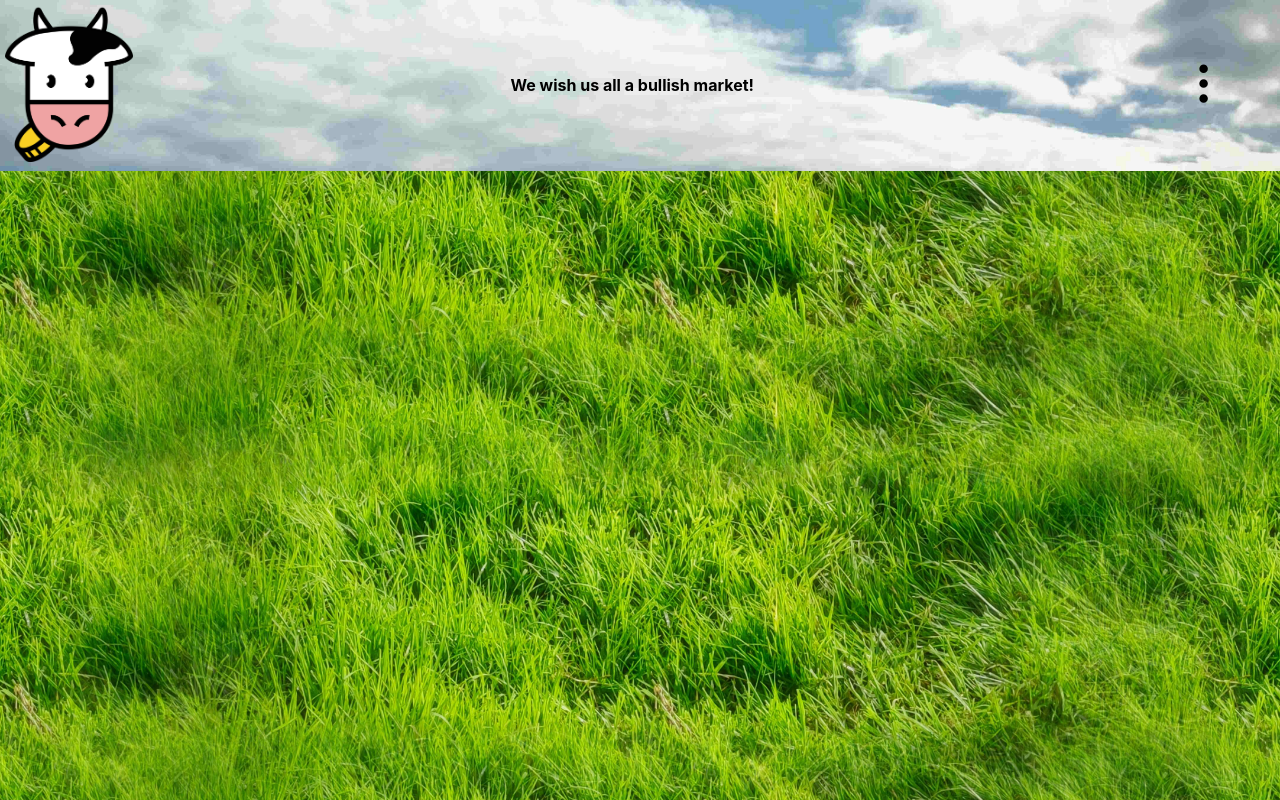
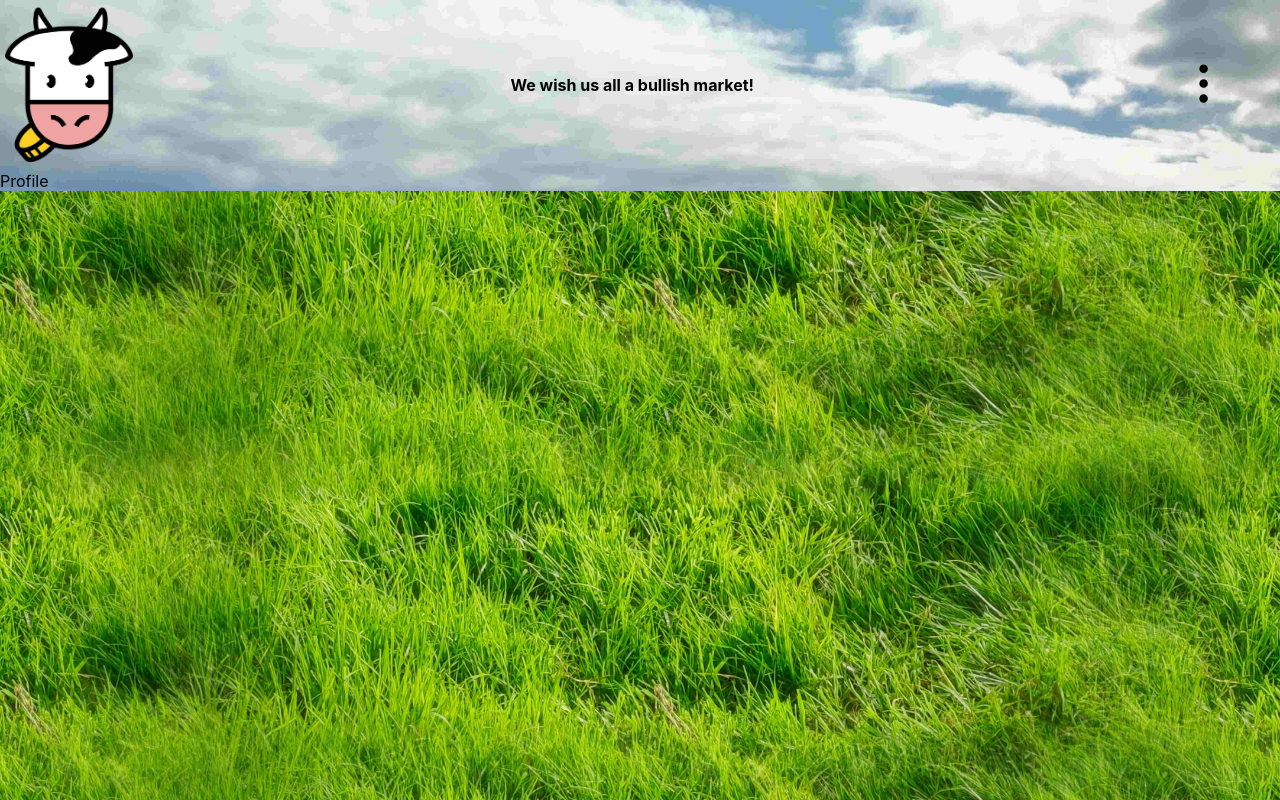
Before and after one commit to COW-Exchange/cow-frontend, a React (Create React App) app: page /profile in a window 1280 px wide. Built offline with nearby package versions, Linux system fonts and the light colour scheme; no server answers.

Commit message:
cookie monster

```diff
--- a/src/App.tsx
+++ b/src/App.tsx
@@ -8,6 +8,7 @@ import Main from "./components/Main";
 import Privacy from "./components/Privacy";
 import Register from "./components/Register";
 import LogIn from "./components/LogIn";
+import Profile from "./components/Profile";
 
 function convertDate(date: Date) {
   const mm = date.getMonth() + 1; // getMonth() is zero-based
@@ -58,6 +59,7 @@ function App() {
           <Route path="/privacy" element={<Privacy />} />
           <Route path="/register" element={<Register />} />
           <Route path="/login" element={<LogIn />} />
+          <Route path="/profile" element={<Profile />} />
         </Routes>
       </div>
     </div>
--- a/src/components/LogIn.tsx
+++ b/src/components/LogIn.tsx
@@ -36,8 +36,11 @@ export default function LogIn() {
               .post(url + "/users/login", {
                 email: emailRef.current?.value,
                 password: passwordRef.current?.value,
+                withCredentials: true,
               })
-              .then((res) => setMessage(<p>{res.data.message}</p>))
+              .then((res) => {
+                setMessage(<p>{res.data.message}</p>);
+              })
               .catch((e) => {
                 setMessage(<p>{e.message}</p>);
               })
--- a/src/components/NavBar.tsx
+++ b/src/components/NavBar.tsx
@@ -73,6 +73,7 @@ export default function NavBar({
           <a href="/privacy">Privacy</a>
           <a href="/register">Register</a>
           <a href="/login">Log in</a>
+          <a href="/profile">Profile</a>
         </div>
       </div>
     </div>
--- /dev/null
+++ b/src/components/Profile.tsx
@@ -0,0 +1,10 @@
+import axios from "axios";
+
+export default function Profile() {
+  const url = process.env.REACT_APP_URL;
+  const settings = axios
+    .get(url + "/users/profile", { withCredentials: true })
+    .then((res) => res.data);
+  console.log(settings);
+  return <div>Profile</div>;
+}
```
Also changed, not shown: 1 other file (tests, documents, lock files or other folders).
